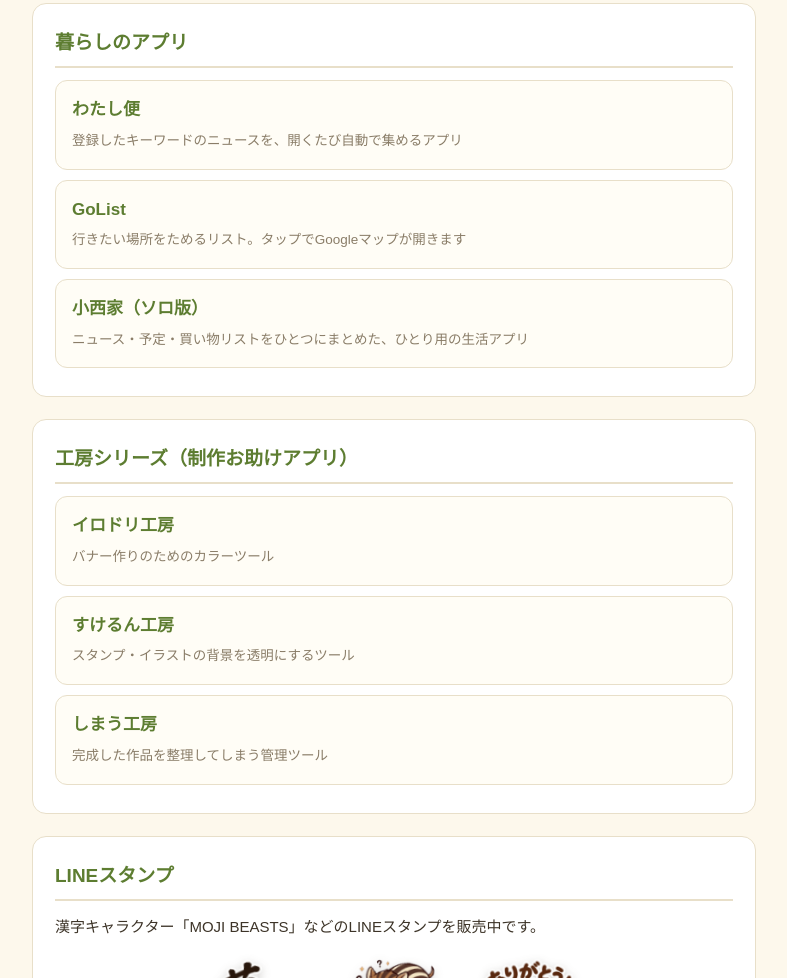
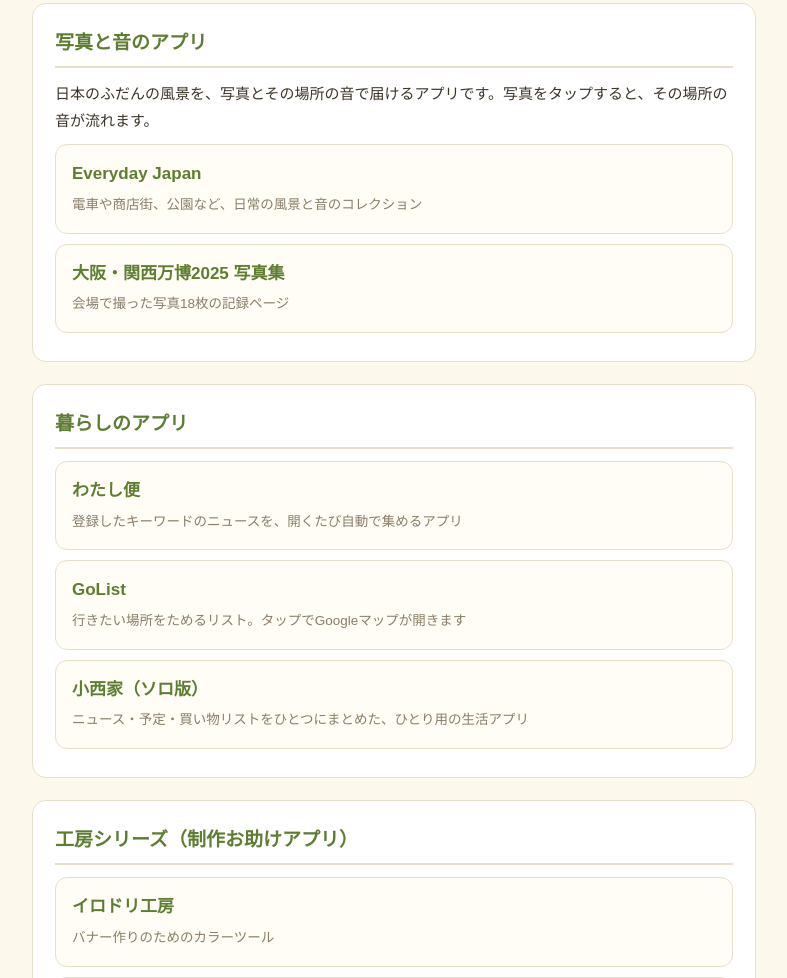
Before and after one commit to komomo0680-oss/tumikazu, a plain HTML site: page index.html in a window 1280 px wide. Shown: the part 1003-1981 px from the top of the page, without its empty margins (246-1033 px from the left). Drawn offline with Linux system fonts and the light colour scheme.

Commit message:
写真と音のアプリ（Everyday Japan・万博2025写真集）を追加

```diff
--- a/index.html
+++ b/index.html
@@ -4,7 +4,7 @@
 <meta charset="UTF-8">
 <meta name="viewport" content="width=device-width, initial-scale=1.0">
 <title>つみかず | 小さなWebアプリとLINEスタンプ</title>
-<meta name="description" content="つみかずの公式サイト。思考整理アプリ「かんがえの木」や、暮らしに役立つ小さなWebアプリ、制作に役立つ工房シリーズ、LINEスタンプを公開しています。">
+<meta name="description" content="つみかずの公式サイト。思考整理アプリ「かんがえの木」、日本の日常を写真と音で届ける「Everyday Japan」、暮らしに役立つ小さなWebアプリ、制作に役立つ工房シリーズ、LINEスタンプを公開しています。">
 <link rel="icon" href="icon.png">
 <script async src="https://pagead2.googlesyndication.com/pagead/js/adsbygoogle.js?client=ca-pub-7723418423608835" crossorigin="anonymous"></script>
 <style>
@@ -72,6 +72,19 @@
   </section>
 
   <section>
+    <h2>写真と音のアプリ</h2>
+    <p>日本のふだんの風景を、写真とその場所の音で届けるアプリです。写真をタップすると、その場所の音が流れます。</p>
+    <a class="app-link" href="https://komomo0680-oss.github.io/everyday-japan/">
+      <span class="name">Everyday Japan</span><br>
+      <span class="desc">電車や商店街、公園など、日常の風景と音のコレクション</span>
+    </a>
+    <a class="app-link" href="https://komomo0680-oss.github.io/expo-2025/">
+      <span class="name">大阪・関西万博2025 写真集</span><br>
+      <span class="desc">会場で撮った写真18枚の記録ページ</span>
+    </a>
+  </section>
+
+  <section>
     <h2>暮らしのアプリ</h2>
     <a class="app-link" href="https://komomo0680-oss.github.io/my-news/">
       <span class="name">わたし便</span><br>
```
